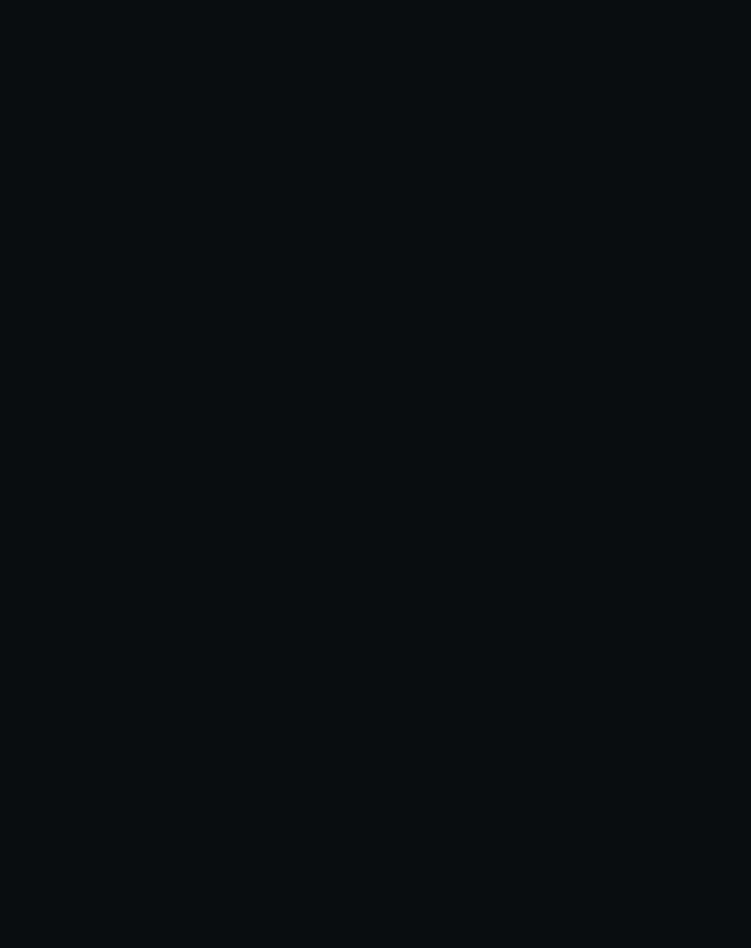
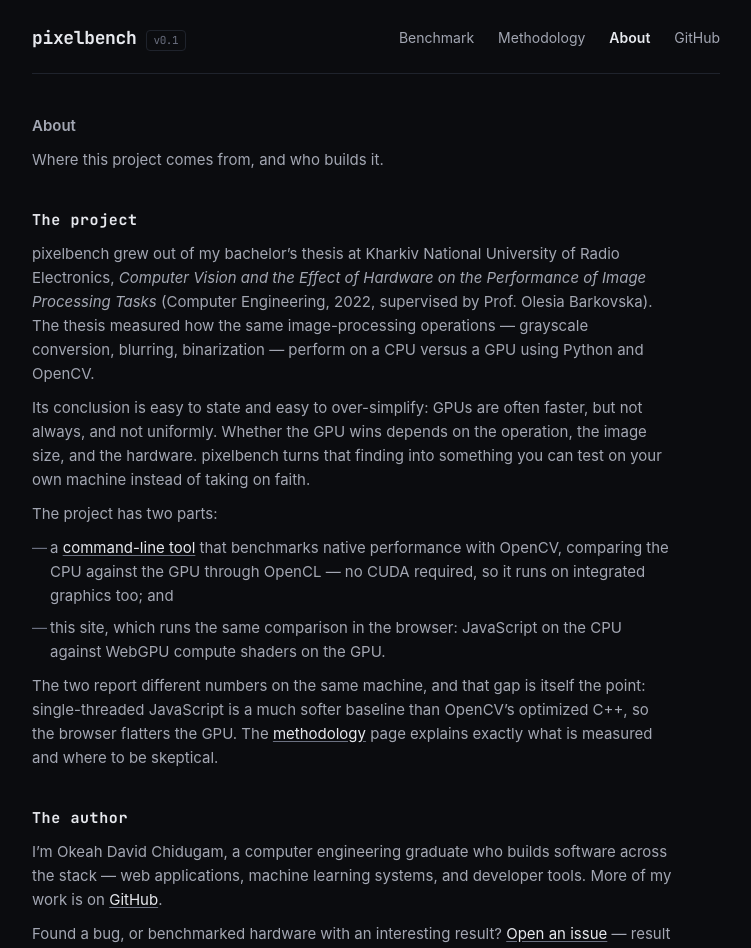
Before and after one commit to OkeahDavid/pixelbench, a React (Vite) app in the folder web/: page /about in a window 1280 px wide. Before the commit this address had no page. Shown: the top 948 px of the page, without its empty margins (264-1015 px from the left). Before the commit the page ends 800 px from the top, so only its background shows below. Built offline with nearby package versions, Linux system fonts and the light colour scheme.

Commit message:
Add About page: thesis origin and author
- Project background: KNURE bachelor's thesis on hardware effects on
  image-processing performance (2022), and how pixelbench extends it
- Author section with GitHub and issues links
- Third nav item alongside Benchmark and Methodology

```diff
--- a/web/src/App.tsx
+++ b/web/src/App.tsx
@@ -1,5 +1,6 @@
 import { Route, Routes } from "react-router-dom";
 import { Layout } from "./components/Layout";
+import { About } from "./pages/About";
 import { Benchmark } from "./pages/Benchmark";
 import { Methodology } from "./pages/Methodology";
 
@@ -9,6 +10,7 @@
       <Route element={<Layout />}>
         <Route index element={<Benchmark />} />
         <Route path="methodology" element={<Methodology />} />
+        <Route path="about" element={<About />} />
       </Route>
     </Routes>
   );
--- a/web/src/components/Layout.tsx
+++ b/web/src/components/Layout.tsx
@@ -12,6 +12,7 @@
             Benchmark
           </NavLink>
           <NavLink to="/methodology">Methodology</NavLink>
+          <NavLink to="/about">About</NavLink>
           <a
             href="https://github.com/OkeahDavid/pixelbench"
             target="_blank"
--- /dev/null
+++ b/web/src/pages/About.tsx
@@ -0,0 +1,78 @@
+import { Link } from "react-router-dom";
+
+export function About() {
+  return (
+    <article className="prose">
+      <header>
+        <p className="lede">About</p>
+        <p className="description">
+          Where this project comes from, and who builds it.
+        </p>
+      </header>
+
+      <section>
+        <h2>The project</h2>
+        <p>
+          pixelbench grew out of my bachelor&rsquo;s thesis at Kharkiv National
+          University of Radio Electronics, <em>Computer Vision and the Effect
+          of Hardware on the Performance of Image Processing Tasks</em>{" "}
+          (Computer Engineering, 2022, supervised by Prof. Olesia Barkovska).
+          The thesis measured how the same image-processing operations —
+          grayscale conversion, blurring, binarization — perform on a CPU
+          versus a GPU using Python and OpenCV.
+        </p>
+        <p>
+          Its conclusion is easy to state and easy to over-simplify: GPUs are
+          often faster, but not always, and not uniformly. Whether the GPU
+          wins depends on the operation, the image size, and the hardware.
+          pixelbench turns that finding into something you can test on your
+          own machine instead of taking on faith.
+        </p>
+        <p>The project has two parts:</p>
+        <ul>
+          <li>
+            a{" "}
+            <a href="https://github.com/OkeahDavid/pixelbench">
+              command-line tool
+            </a>{" "}
+            that benchmarks native performance with OpenCV, comparing the CPU
+            against the GPU through OpenCL — no CUDA required, so it runs on
+            integrated graphics too; and
+          </li>
+          <li>
+            this site, which runs the same comparison in the browser:
+            JavaScript on the CPU against WebGPU compute shaders on the GPU.
+          </li>
+        </ul>
+        <p>
+          The two report different numbers on the same machine, and that gap
+          is itself the point: single-threaded JavaScript is a much softer
+          baseline than OpenCV&rsquo;s optimized C++, so the browser flatters
+          the GPU. The <Link to="/methodology">methodology</Link> page
+          explains exactly what is measured and where to be skeptical.
+        </p>
+      </section>
+
+      <section>
+        <h2>The author</h2>
+        <p>
+          I&rsquo;m Okeah David Chidugam, a computer engineering graduate who
+          builds software across the stack — web applications, machine
+          learning systems, and developer tools. More of my work is on{" "}
+          <a href="https://github.com/OkeahDavid">GitHub</a>.
+        </p>
+        <p>
+          Found a bug, or benchmarked hardware with an interesting result?{" "}
+          <a href="https://github.com/OkeahDavid/pixelbench/issues">
+            Open an issue
+          </a>{" "}
+          — result submissions for the leaderboard are welcome.
+        </p>
+      </section>
+
+      <p className="prose-back">
+        <Link to="/">Back to the benchmark</Link>
+      </p>
+    </article>
+  );
+}
```
